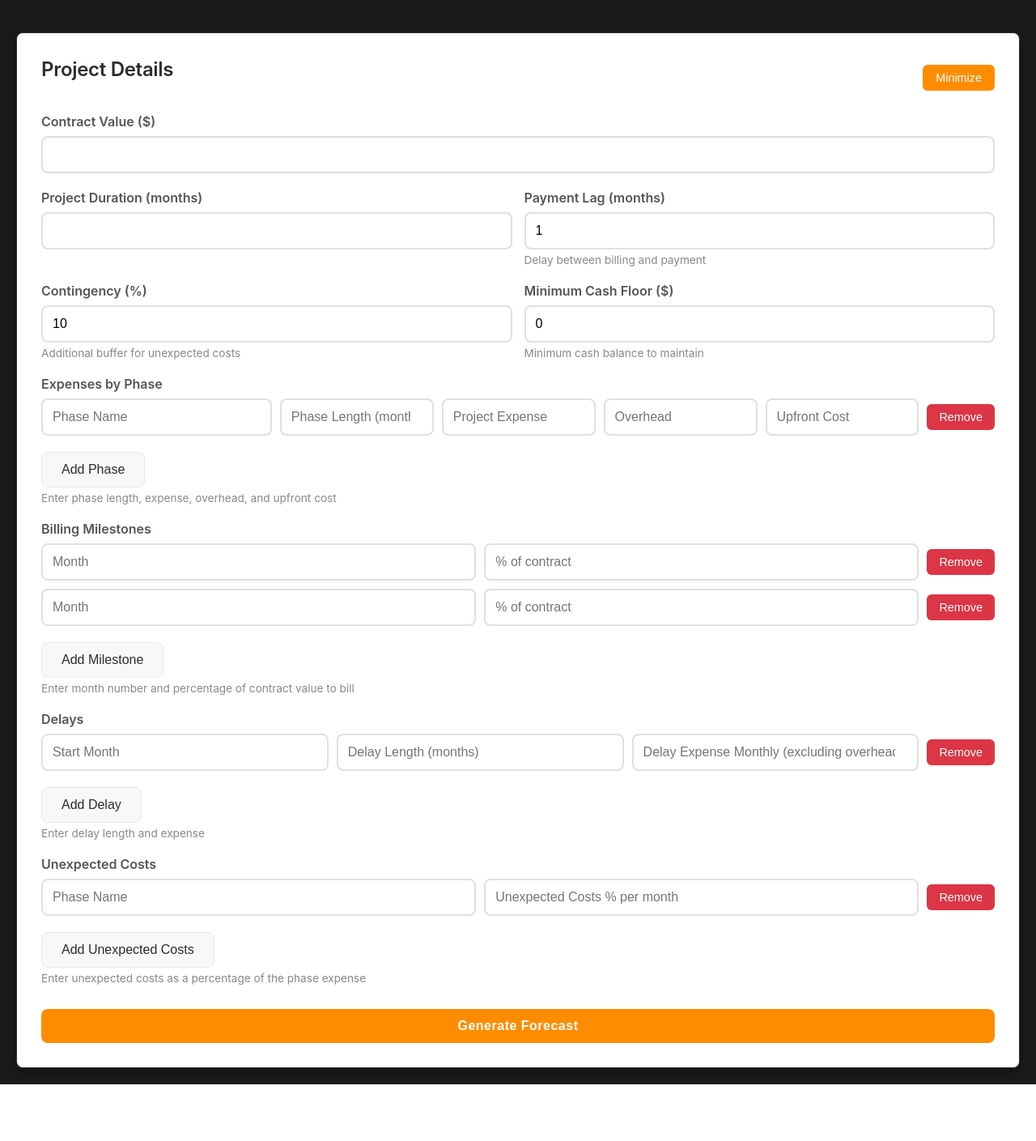
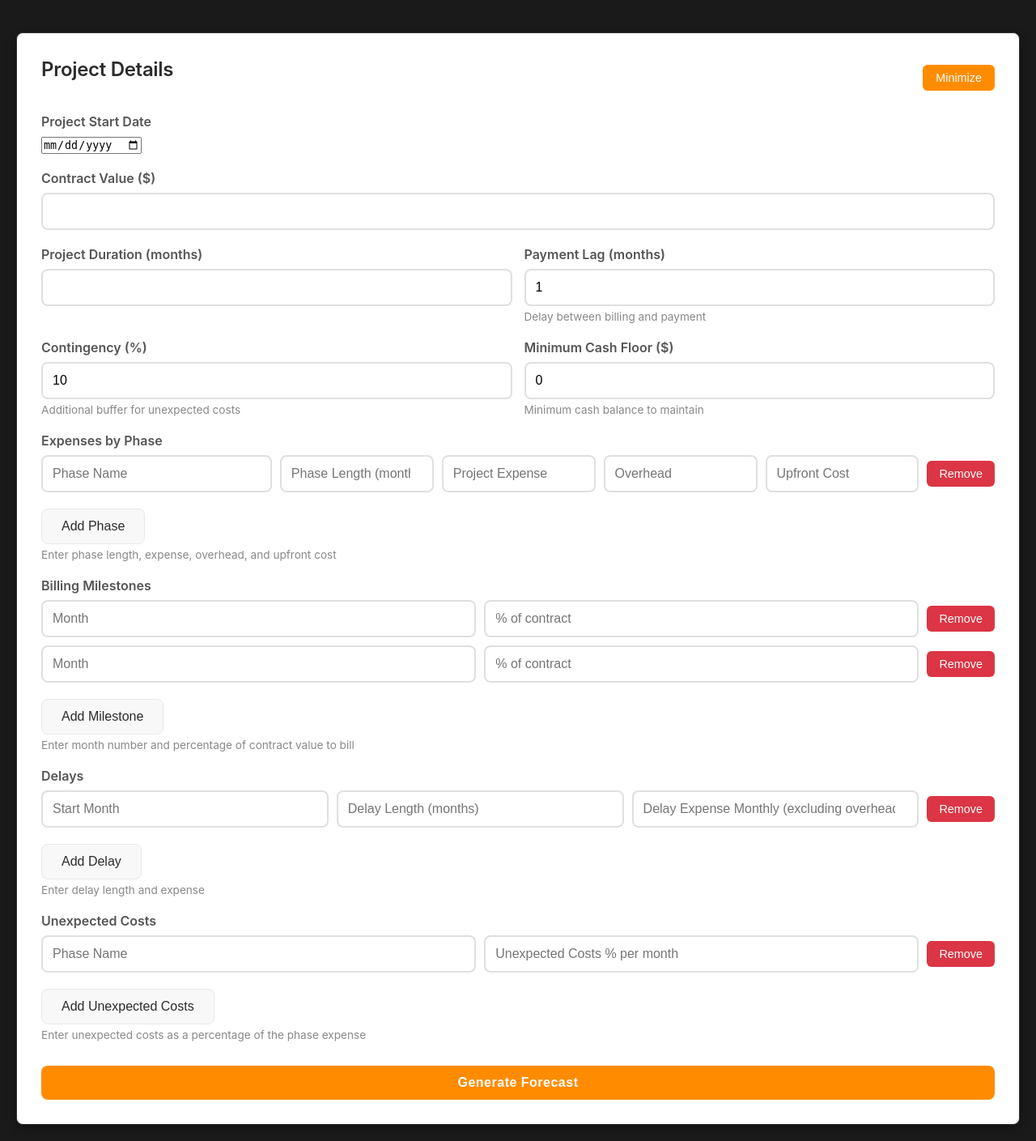
Before and after one commit to samrad29/project-forecast-micro-app, a Flask app: page / in a window 1280 px wide. Shown: the part 275-1684 px from the top of the page at 81% size. Before the commit the page ends 1614 px from the top, so only its background shows below. Run offline with Flask 3, Linux system fonts and the light colour scheme.

Commit message:
adding start date

```diff
--- a/app.py
+++ b/app.py
@@ -24,6 +24,7 @@ def init_db():
         CREATE TABLE IF NOT EXISTS projects (
             id INTEGER PRIMARY KEY AUTOINCREMENT,
             name TEXT NOT NULL,
+            start_date TEXT,
             contract_value REAL NOT NULL,
             time_frame INTEGER NOT NULL,
             payment_lag INTEGER NOT NULL,
@@ -37,7 +38,12 @@ def init_db():
             updated_at TIMESTAMP DEFAULT CURRENT_TIMESTAMP
         )
     ''')
-    conn.commit()
+    # Add start_date column if it doesn't exist (migration)
+    try:
+        conn.execute('ALTER TABLE projects ADD COLUMN start_date TEXT')
+        conn.commit()
+    except sqlite3.OperationalError:
+        pass  # Column already exists
     conn.close()
 
 # Initialize database on startup
@@ -88,7 +94,7 @@ def get_projects():
     try:
         conn = get_db()
         projects = conn.execute('''
-            SELECT id, name, contract_value, time_frame, payment_lag,
+            SELECT id, name, start_date, contract_value, time_frame, payment_lag,
                    contingency_percent, cash_floor, created_at, updated_at
             FROM projects
             ORDER BY created_at DESC
@@ -100,6 +106,7 @@ def get_projects():
             projects_list.append({
                 'id': project['id'],
                 'name': project['name'],
+                'start_date': project['start_date'] or '',
                 'contract_value': project['contract_value'],
                 'time_frame': project['time_frame'],
                 'payment_lag': project['payment_lag'],
@@ -409,14 +416,17 @@ def save_project_to_db(project_name, parsed_inputs, original_inputs):
         unexpected_costs_json = json.dumps(parsed_inputs['unexpected_costs'])
         billing_milestones_json = json.dumps(parsed_inputs['billing_milestones'])
 
+        start_date = original_inputs.get('start_date', '')
+
         cursor = conn.execute('''
             INSERT INTO projects (
-                name, contract_value, time_frame, payment_lag,
+                name, start_date, contract_value, time_frame, payment_lag,
                 contingency_percent, cash_floor, phases, delays,
                 unexpected_costs, billing_milestones
-            ) VALUES (?, ?, ?, ?, ?, ?, ?, ?, ?, ?)
+            ) VALUES (?, ?, ?, ?, ?, ?, ?, ?, ?, ?, ?)
         ''', (
             project_name,
+            start_date,
             parsed_inputs['contract_value'],
             parsed_inputs['time_frame'],
             parsed_inputs['payment_lag'],
--- a/static/script.js
+++ b/static/script.js
@@ -135,6 +135,7 @@ function displayProjects(projects) {
                 <tr>
                     <th>ID</th>
                     <th>Name</th>
+                    <th>Start Date</th>
                     <th>Contract Value</th>
                     <th>Duration (months)</th>
                     <th>Payment Lag</th>
@@ -148,10 +149,12 @@ function displayProjects(projects) {
 
     projects.forEach(project => {
         const createdDate = new Date(project.created_at).toLocaleDateString();
+        const startDate = project.start_date ? new Date(project.start_date).toLocaleDateString() : 'N/A';
         html += `
             <tr>
                 <td>${project.id}</td>
                 <td>${project.name}</td>
+                <td>${startDate}</td>
                 <td>${formatCurrency(project.contract_value)}</td>
                 <td>${project.time_frame}</td>
                 <td>${project.payment_lag}</td>
@@ -310,6 +313,7 @@ function handleFormSubmit(e) {
 
     // Collect form data
     let formData = {
+        start_date: document.getElementById('start_date').value,
         contract_value: parseFloat(document.getElementById('contract_value').value),
         time_frame: parseInt(document.getElementById('time_frame').value),
         payment_lag: parseInt(document.getElementById('payment_lag').value),
--- a/templates/index.html
+++ b/templates/index.html
@@ -42,6 +42,11 @@
                 </div>
                 <div class="form-content">
                 <form id="forecastForm">
+                    <div class="form-group">
+                        <label for="start_date">Project Start Date</label>
+                        <input type="date" id="start_date" name="start_date" required>
+                    </div>
+
                     <div class="form-group">
                         <label for="contract_value">Contract Value ($)</label>
                         <input type="number" id="contract_value" name="contract_value" step="0.01" required>
```
